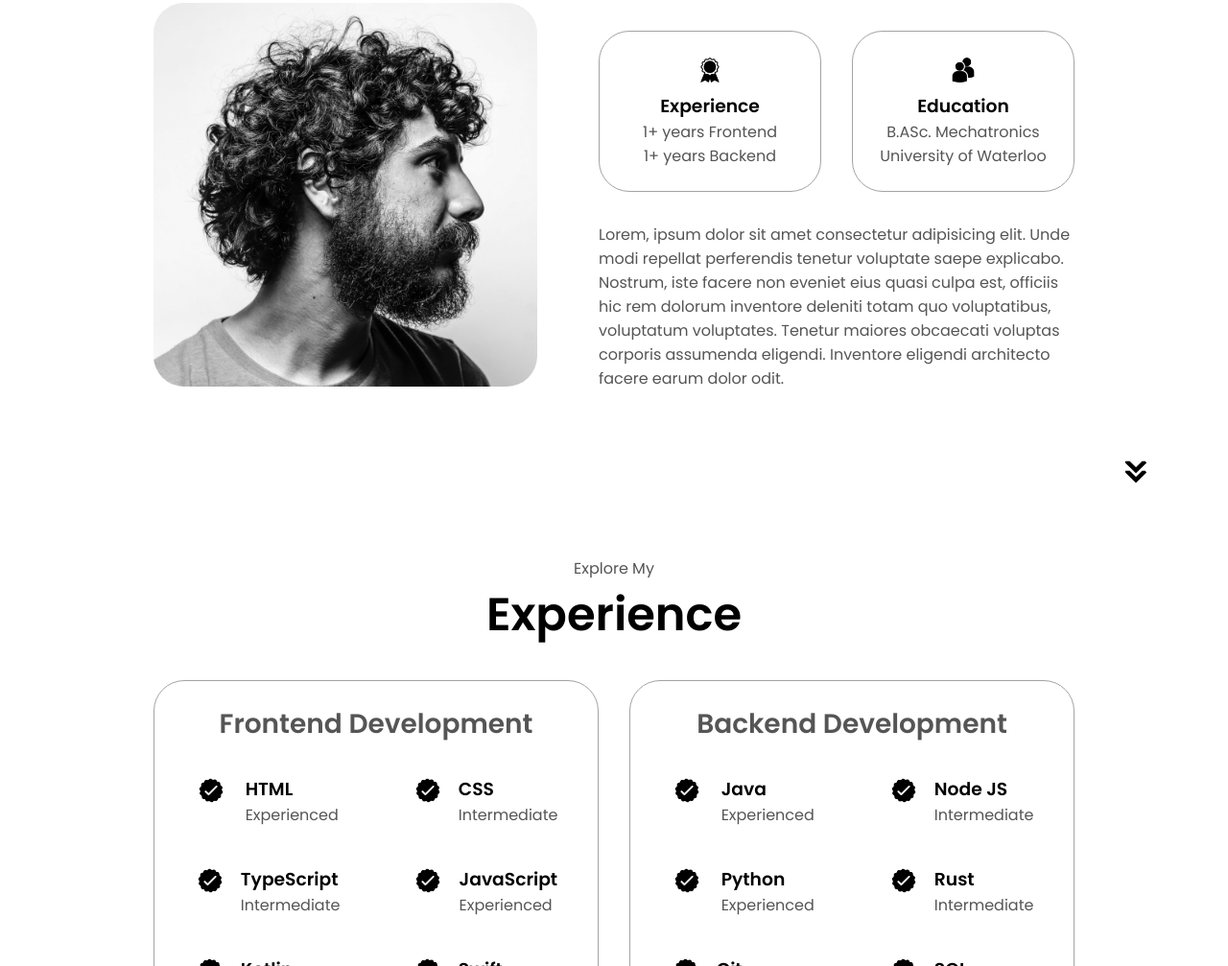
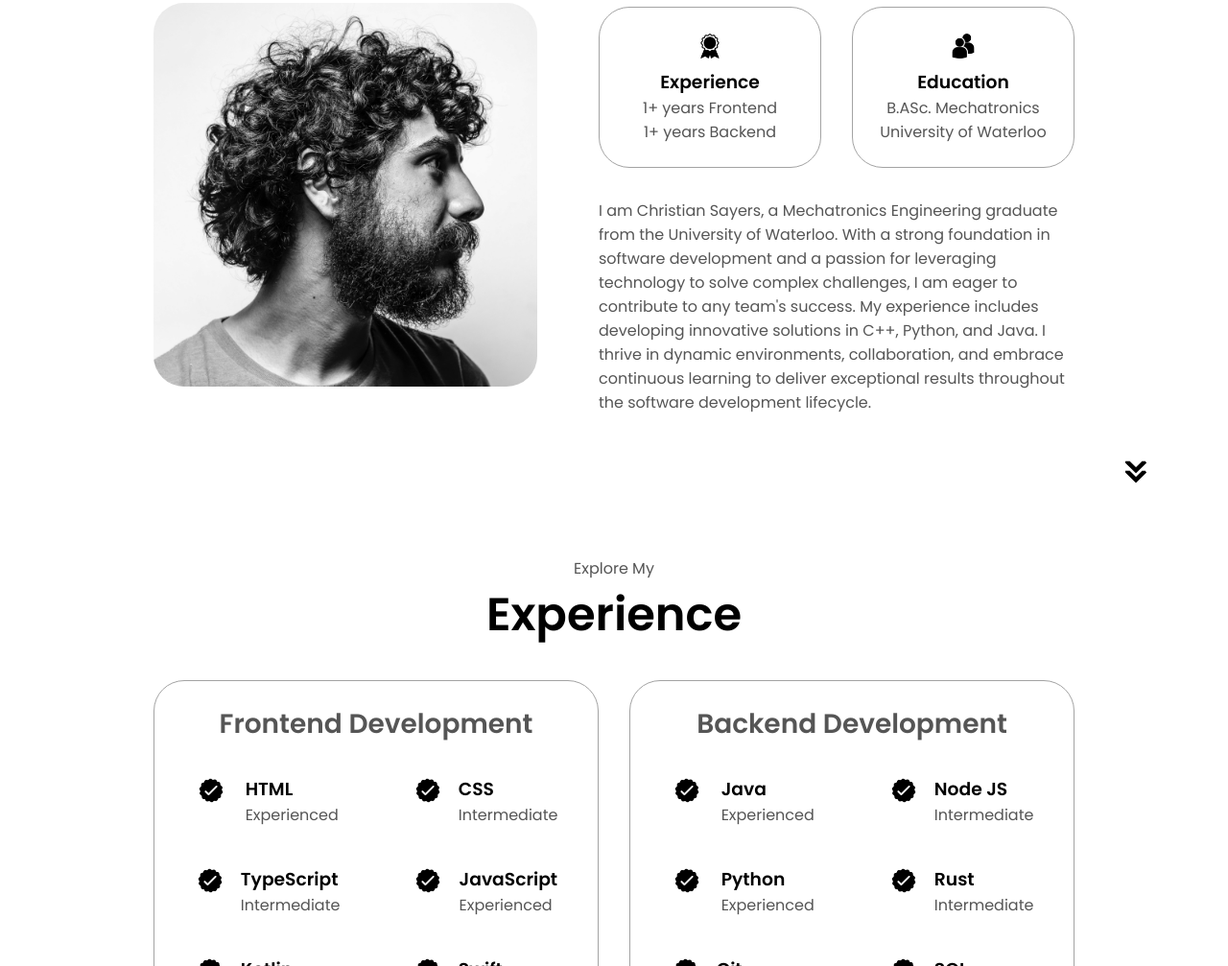
Before and after one commit to christian-sayers/portfolio, a plain HTML site: page index.html in a window 1280 px wide. Shown: the part 1036-2043 px from the top of the page at 96% size. Drawn offline with Linux system fonts and the light colour scheme.

Commit message:
about me update

```diff
--- a/index.html
+++ b/index.html
@@ -107,13 +107,14 @@
           </div>
           <div class="text-container">
             <p>
-              Lorem, ipsum dolor sit amet consectetur adipisicing elit. Unde
-              modi repellat perferendis tenetur voluptate saepe explicabo.
-              Nostrum, iste facere non eveniet eius quasi culpa est, officiis
-              hic rem dolorum inventore deleniti totam quo voluptatibus,
-              voluptatum voluptates. Tenetur maiores obcaecati voluptas corporis
-              assumenda eligendi. Inventore eligendi architecto facere earum
-              dolor odit.
+              I am Christian Sayers, a Mechatronics Engineering graduate from
+              the University of Waterloo. With a strong foundation in software
+              development and a passion for leveraging technology to solve complex
+              challenges, I am eager to contribute to any team's success. My
+              experience includes developing innovative solutions in C++, Python,
+              and Java. I thrive in dynamic environments, collaboration, and embrace
+              continuous learning to deliver exceptional results throughout the
+              software development lifecycle.
             </p>
           </div>
         </div>
```
